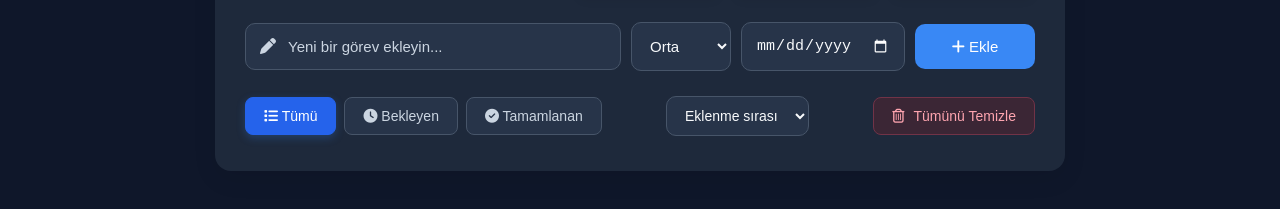
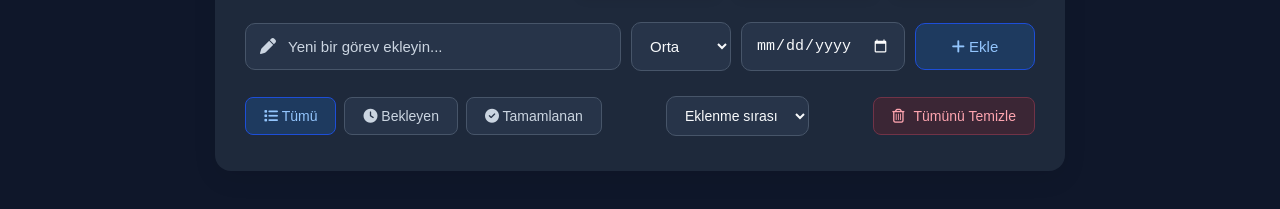
Before and after one commit to ofaruk0224/todo-app, a plain HTML site: page index.html in a window 1280 px wide. Both pictures are taken after a click on the button 1235 px from the left and 45 px from the top of the page. Shown: the part 369-578 px from the top of the page. Drawn offline with Linux system fonts and the light colour scheme.

Commit message:
Koyu mod kısmında renkler güncellendi

```diff
--- a/style.css
+++ b/style.css
@@ -555,6 +555,17 @@ body.dark-mode li.gecikmis .gorev-durum {
   color: #be123c;
 }
 
+/* Koyu temada sil butonu, "Tümünü Temizle" ile aynı renklerde */
+body.dark-mode .gorev-sil {
+  background-color: #3b2635;
+  color: #fda4af;
+  border-color: #713347;
+}
+
+body.dark-mode .gorev-sil:hover {
+  background-color: #573044;
+}
+
 /* Görev düzenleme butonu */
 .gorev-duzenle {
   background-color: #dbeafe;
@@ -653,9 +664,21 @@ body.dark-mode .filtreler button {
 }
 
 body.dark-mode .filtreler button.aktif {
-  background-color: #2563eb;
-  color: #ffffff;
-  border-color: #2563eb;
+  background-color: #1e3a5f;
+  color: #93c5fd;
+  border-color: #1d4ed8;
+  box-shadow: none;
+}
+
+/* Koyu temada Ekle butonu, kalem butonuyla aynı renklerde */
+body.dark-mode #gorevEkle {
+  background-color: #1e3a5f;
+  color: #93c5fd;
+  border: 1px solid #1d4ed8;
+}
+
+body.dark-mode #gorevEkle:hover {
+  background-color: #254b7a;
 }
 
 body.dark-mode .temizle {
```
